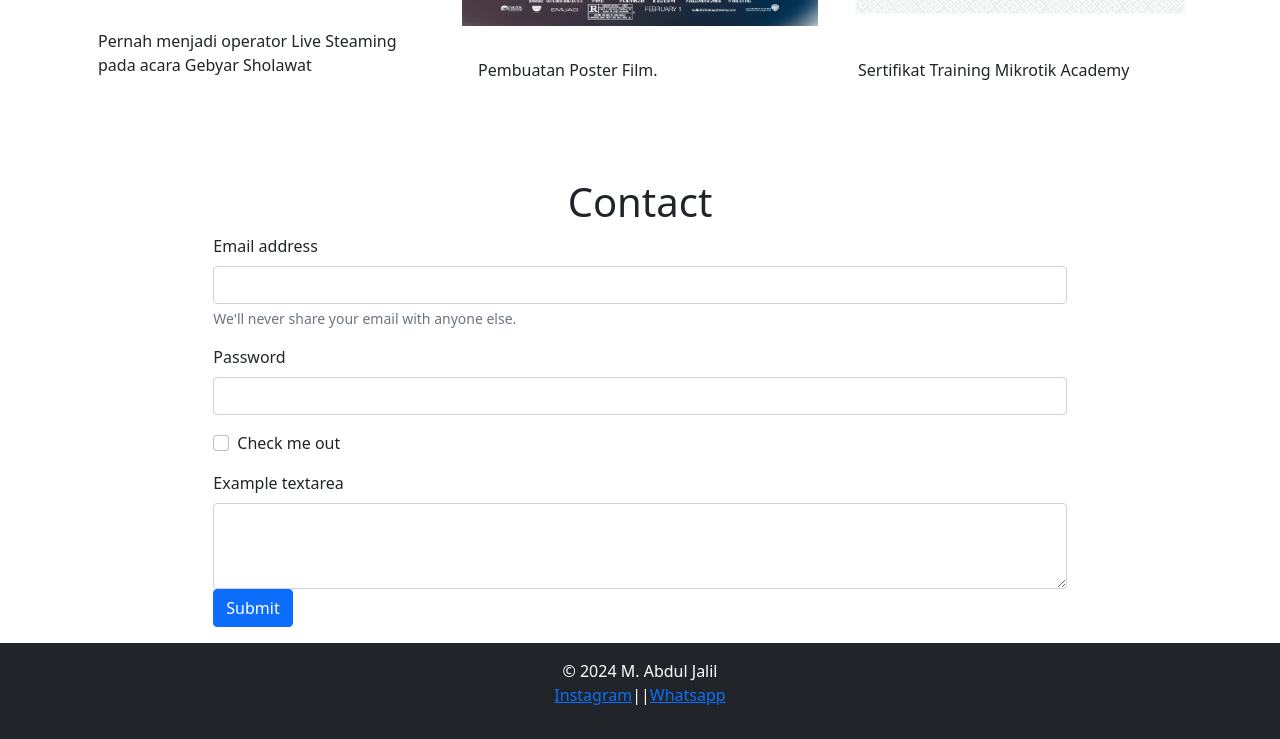
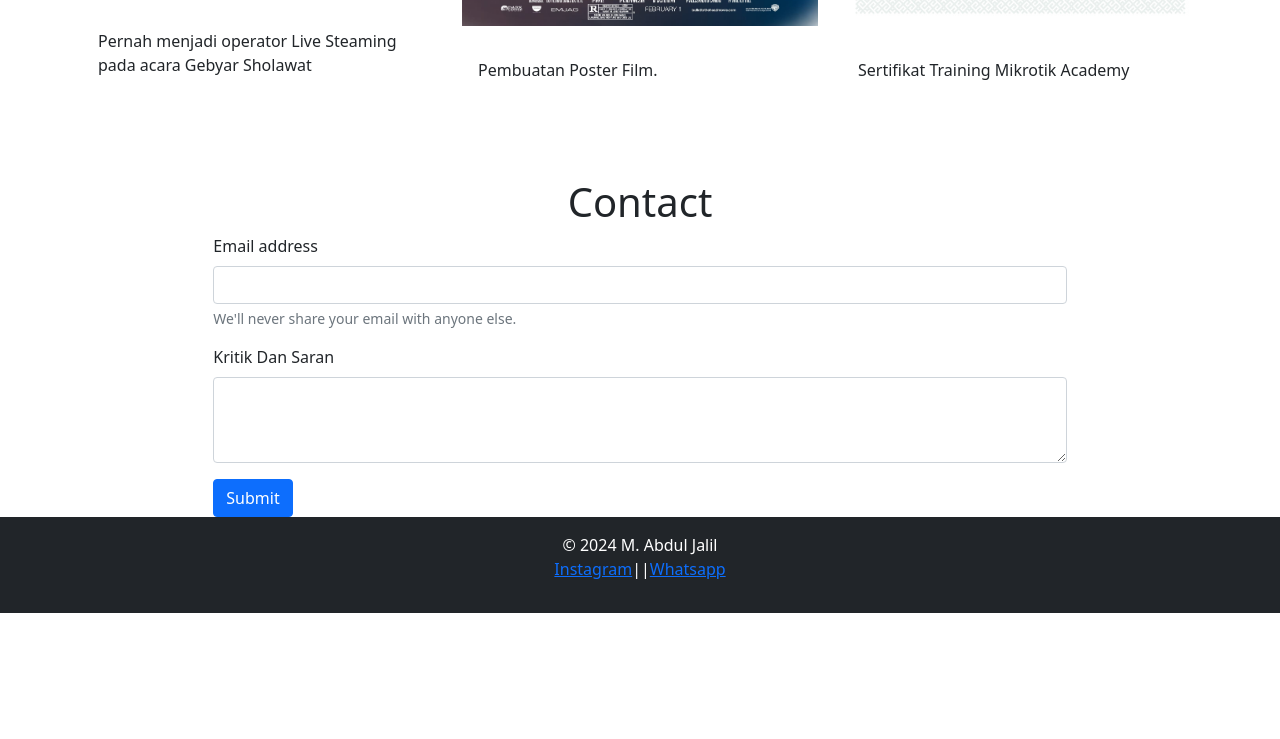
Before and after one commit to Tws05/MY-CV, a plain HTML site: page index.html in a window 1280 px wide. Shown: the part 1698-2437 px from the top of the page. After the commit the page ends 2311 px from the top, so only its background shows below. Drawn offline with Linux system fonts and the light colour scheme.

Commit message:
index.html

```diff
--- a/index.html
+++ b/index.html
@@ -128,27 +128,19 @@
 	</div>
 </section>
 
-<form id="contact">
-	<div class=" col-md-8 offset-2">
+<form id="contact" action="php/send.php" method="POST">
+    <div class="col-md-8 offset-2">
         <h1 class="text-center">Contact</h1>
         <div class="mb-3">
             <label for="exampleInputEmail1" class="form-label">Email address</label>
-    <input type="email" class="form-control" id="exampleInputEmail1" aria-describedby="emailHelp">
+            <input type="email" name="email" class="form-control" id="exampleInputEmail1" aria-describedby="emailHelp" required>
             <div id="emailHelp" class="form-text">We'll never share your email with anyone else.</div>
         </div>
         <div class="mb-3">
-    <label for="exampleInputPassword1" class="form-label">Password</label>
-    <input type="password" class="form-control" id="exampleInputPassword1">
+            <label for="exampleFormControlTextarea1" class="form-label">Kritik Dan Saran</label>
+            <textarea name="message" class="form-control" id="exampleFormControlTextarea1" rows="3" required></textarea>
         </div>
-  <div class="mb-3 form-check">
-    <input type="checkbox" class="form-check-input" id="exampleCheck1">
-    <label class="form-check-label" for="exampleCheck1">Check me out</label>
-  </div>
-  <div class="mb-3">
-  <label for="exampleFormControlTextarea1" class="form-label">Example textarea</label>
-  <textarea class="form-control" id="exampleFormControlTextarea1" rows="3"></textarea>
         <button type="submit" class="btn btn-primary">Submit</button>
-  </div>
     </div>
 </form>
 
```
Lines whose indentation alone changed are shown as unchanged.
